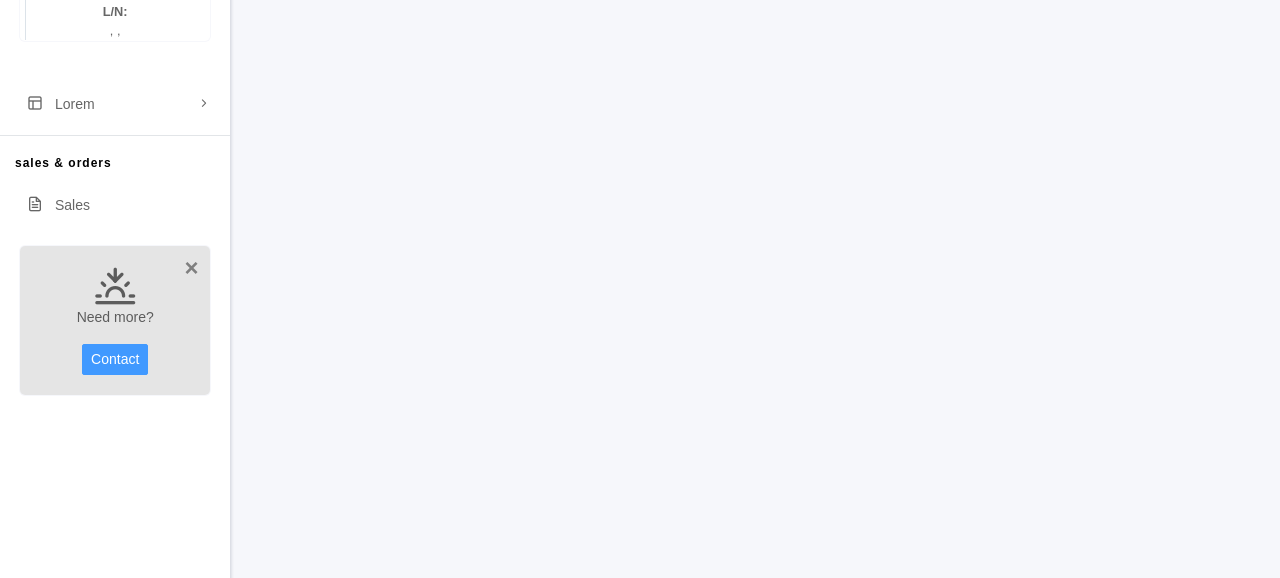
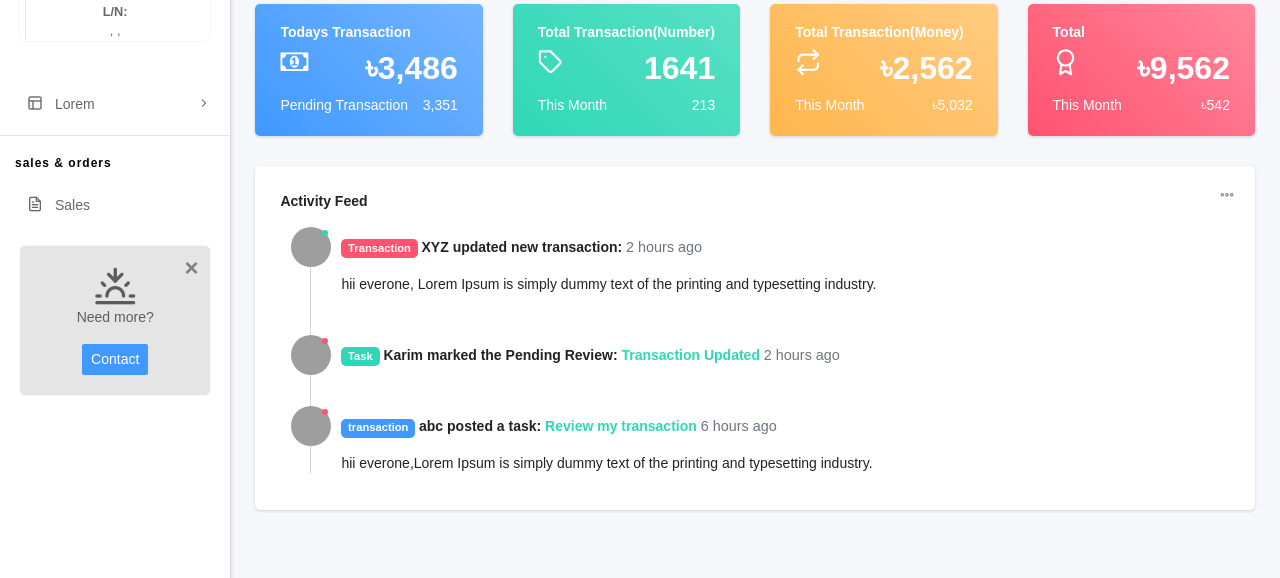
Before and after one commit to YeasirArafatRatul/market_monitoring_system, a Django app: template templates/dashboard/index.html in a window 1280 px wide. Shown: the part 222-800 px from the top of the page. Run offline with Django 3.2, Linux system fonts and the light colour scheme; the template is opened without the code that fills it, so the values that code supplies are empty; some libraries are stand-ins or nearby versions; some web fonts are replaced; grey boxes are pictures that could not be loaded.

Commit message:
card and activity feed html

```diff
--- a/templates/dashboard/index.html
+++ b/templates/dashboard/index.html
@@ -8,29 +8,23 @@
 <!--  -->
 {% block content %}
 <!-- Breadcrumb STARTS -->
-<div class="page-header">
-  <div class="page-block">
-    <div class="row align-items-center">
-      <div class="col-md-12">
-        <div class="page-header-title">
-          <h5 class="m-b-10">Dashboard</h5>
-        </div>
-        <ul class="breadcrumb">
-          <li class="breadcrumb-item">
-            <a href="{% url 'accounts:home' %}"
-              ><i class="feather icon-home"></i
-            ></a>
-          </li>
-          <li class="breadcrumb-item"><a href="#">Dashboard</a></li>
-        </ul>
-      </div>
-    </div>
+{% include 'includes/dashboard/breadcrumb.html' %}
+<!-- Breadcrumb ENDS -->
+<!-- Main Cards STARTS -->
+<div class="row">
+  <!--  -->
+  {% include 'includes/dashboard/card.html' %}
+</div>
+<!-- Main Cards ENDS -->
+<!-- Activity STARTS -->
+<div class="row">
+  <div class="col-12">
+    <!--  -->
+    {% include 'includes/dashboard/activity.html' %}
   </div>
 </div>
-<!-- Breadcrumb ENDS -->
-
+<!-- Activity ENDS -->
 {% endblock content %}
-<!--  -->
 <!--  -->
 {% block javascripts %}
 <script>
--- /dev/null
+++ b/templates/includes/dashboard/activity.html
@@ -0,0 +1,100 @@
+<!-- activity feed starts -->
+<div class="card">
+  <div class="card-header">
+    <h5>Activity Feed</h5>
+    <div class="card-header-right">
+      <div class="btn-group card-option">
+        <button
+          type="button"
+          class="btn dropdown-toggle"
+          data-toggle="dropdown"
+          aria-haspopup="true"
+          aria-expanded="false"
+        >
+          <i class="feather icon-more-horizontal"></i>
+        </button>
+        <ul class="list-unstyled card-option dropdown-menu dropdown-menu-right">
+          <li class="dropdown-item full-card">
+            <a href="#!"
+              ><span><i class="feather icon-maximize"></i> maximize</span
+              ><span style="display: none"
+                ><i class="feather icon-minimize"></i> Restore</span
+              ></a
+            >
+          </li>
+          <li class="dropdown-item minimize-card">
+            <a href="#!"
+              ><span><i class="feather icon-minus"></i> collapse</span
+              ><span style="display: none"
+                ><i class="feather icon-plus"></i> expand</span
+              ></a
+            >
+          </li>
+          <li class="dropdown-item reload-card">
+            <a href="#!"><i class="feather icon-refresh-cw"></i> reload</a>
+          </li>
+          <li class="dropdown-item close-card">
+            <a href="#!"><i class="feather icon-trash"></i> remove</a>
+          </li>
+        </ul>
+      </div>
+    </div>
+  </div>
+  <div class="card-body">
+    <ul class="feed-blog pl-0">
+      <li class="active-feed">
+        <div class="feed-user-img">
+          <img
+            src="https://picsum.photos/id/1/200/300"
+            class="img-radius"
+            alt="User-Profile-Image"
+          />
+        </div>
+        <h6>
+          <span class="badge badge-danger">Transaction</span> XYZ updated new
+          transaction:
+          <small class="text-muted">2 hours ago</small>
+        </h6>
+        <p class="m-b-15 m-t-15">
+          hii everone, Lorem Ipsum is simply dummy text of the printing and
+          typesetting industry.
+        </p>
+      </li>
+      <li class="diactive-feed">
+        <div class="feed-user-img">
+          <img
+            src="https://picsum.photos/id/1/200/300"
+            class="img-radius"
+            alt="User-Profile-Image"
+          />
+        </div>
+        <h6>
+          <span class="badge badge-success">Task</span> Karim marked the Pending
+          Review: <span class="text-c-green"> Transaction Updated </span
+          ><small class="text-muted"> 2 hours ago</small>
+        </h6>
+      </li>
+      <li class="diactive-feed mb-0">
+        <div class="feed-user-img">
+          <img
+            src="https://picsum.photos/id/1/200/300"
+            class="img-radius"
+            alt="User-Profile-Image"
+          />
+        </div>
+        <h6>
+          <span class="badge badge-primary">transaction</span> abc posted a
+          task:
+          <span class="text-c-green">Review my transaction</span>
+          <small class="text-muted">6 hours ago</small>
+        </h6>
+        <p class="m-b-15 m-t-15">
+          hii everone,Lorem Ipsum is simply dummy text of the printing and
+          typesetting industry.
+        </p>
+      </li>
+    </ul>
+  </div>
+</div>
+
+<!-- activity feed ends -->
--- /dev/null
+++ b/templates/includes/dashboard/breadcrumb.html
@@ -0,0 +1,19 @@
+<div class="page-header">
+  <div class="page-block">
+    <div class="row align-items-center">
+      <div class="col-md-12">
+        <div class="page-header-title">
+          <h5 class="m-b-10">Dashboard</h5>
+        </div>
+        <ul class="breadcrumb">
+          <li class="breadcrumb-item">
+            <a href="{% url 'accounts:home' %}"
+              ><i class="feather icon-home"></i
+            ></a>
+          </li>
+          <li class="breadcrumb-item"><a href="#">Dashboard</a></li>
+        </ul>
+      </div>
+    </div>
+  </div>
+</div>
--- /dev/null
+++ b/templates/includes/dashboard/card.html
@@ -0,0 +1,47 @@
+<!--  -->
+<div class="col-md-6 col-xl-3">
+  <div class="card bg-c-blue order-card">
+    <div class="card-body">
+      <h6 class="text-white">Todays Transaction</h6>
+      <h2 class="text-right text-white">
+        <i class="fa fa-money float-left"></i><span>৳3,486</span>
+      </h2>
+      <p class="m-b-0">
+        Pending Transaction<span class="float-right">3,351</span>
+      </p>
+    </div>
+  </div>
+</div>
+<div class="col-md-6 col-xl-3">
+  <div class="card bg-c-green order-card">
+    <div class="card-body">
+      <h6 class="text-white">Total Transaction(Number)</h6>
+      <h2 class="text-right text-white">
+        <i class="feather icon-tag float-left"></i><span>1641</span>
+      </h2>
+      <p class="m-b-0">This Month<span class="float-right">213</span></p>
+    </div>
+  </div>
+</div>
+<div class="col-md-6 col-xl-3">
+  <div class="card bg-c-yellow order-card">
+    <div class="card-body">
+      <h6 class="text-white">Total Transaction(Money)</h6>
+      <h2 class="text-right text-white">
+        <i class="feather icon-repeat float-left"></i><span>৳2,562</span>
+      </h2>
+      <p class="m-b-0">This Month<span class="float-right">৳5,032</span></p>
+    </div>
+  </div>
+</div>
+<div class="col-md-6 col-xl-3">
+  <div class="card bg-c-red order-card">
+    <div class="card-body">
+      <h6 class="text-white">Total</h6>
+      <h2 class="text-right text-white">
+        <i class="feather icon-award float-left"></i><span>৳9,562</span>
+      </h2>
+      <p class="m-b-0">This Month<span class="float-right">৳542</span></p>
+    </div>
+  </div>
+</div>
```
Also changed, not shown: templates/base.html (deleted, +0 -52 lines), templates/home.html (deleted, +0 -11 lines).
